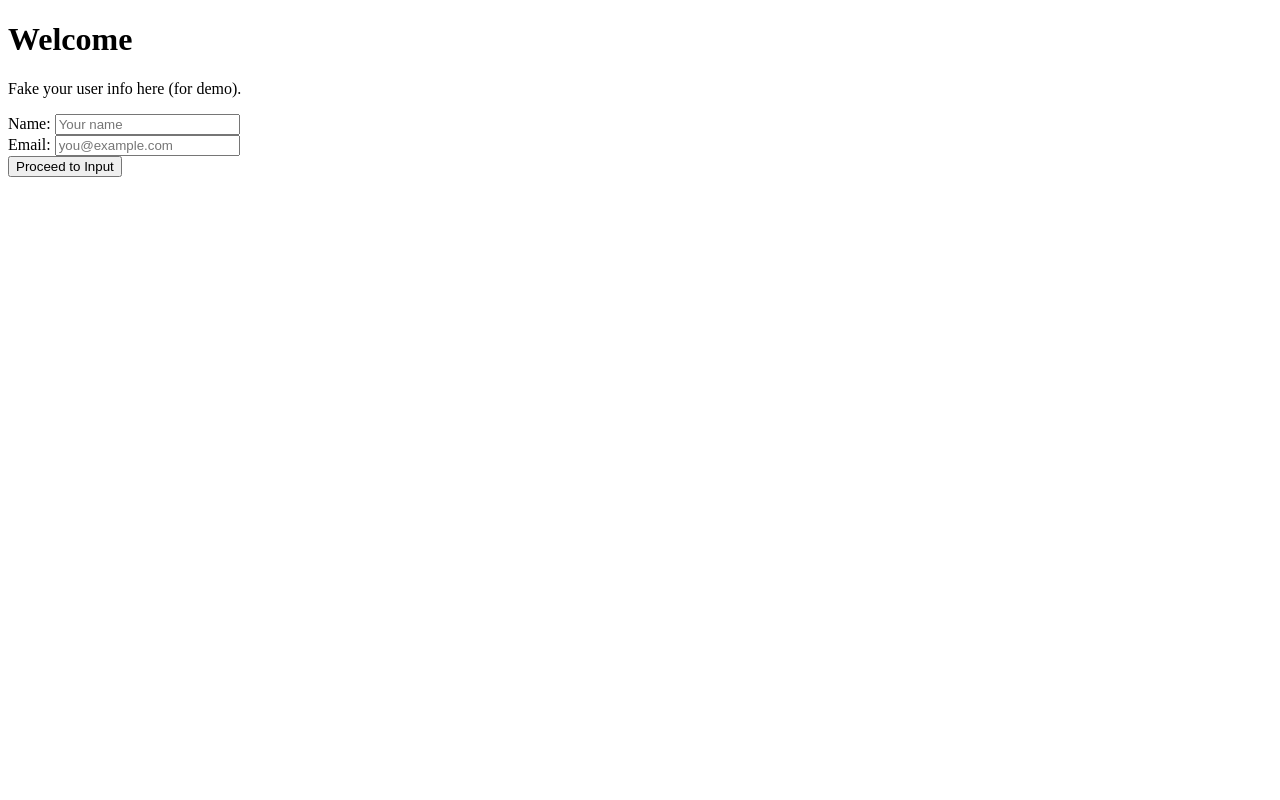
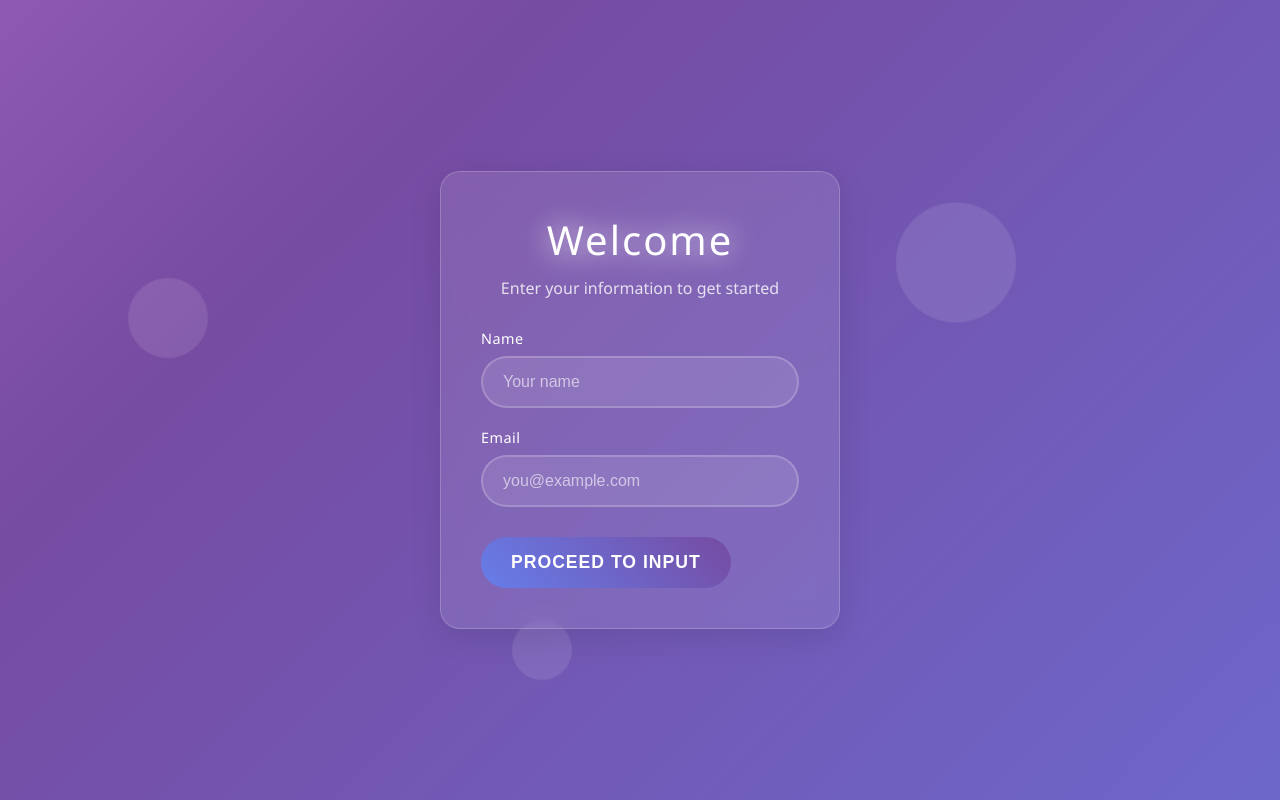
Before and after one commit to Abisha-sthanis/Sonar-Rock-and-Mine-deployement, a Flask app: page / in a window 1280 px wide. Run offline with Flask 3, Linux system fonts and the light colour scheme; parts of the project's set-up code (start-up, migrations or seed data) failed here and were passed over.

Commit message:
modified welcome .html

```diff
--- a/templates/welcome.html
+++ b/templates/welcome.html
@@ -1,17 +1,273 @@
-<!-- templates/welcome.html -->
 <!doctype html>
 <html lang="en">
 <head>
 <meta charset="utf-8">
 <title>Welcome</title>
+<style>
+* {
+    margin: 0;
+    padding: 0;
+    box-sizing: border-box;
+}
+
+body {
+    font-family: 'Segoe UI', Tahoma, Geneva, Verdana, sans-serif;
+    background: linear-gradient(-45deg, #667eea, #764ba2, #f093fb, #f5576c);
+    background-size: 400% 400%;
+    animation: gradientShift 15s ease infinite;
+    min-height: 100vh;
+    display: flex;
+    align-items: center;
+    justify-content: center;
+    overflow: hidden;
+}
+
+@keyframes gradientShift {
+    0% { background-position: 0% 50%; }
+    50% { background-position: 100% 50%; }
+    100% { background-position: 0% 50%; }
+}
+
+.container {
+    background: rgba(255, 255, 255, 0.1);
+    backdrop-filter: blur(10px);
+    border: 1px solid rgba(255, 255, 255, 0.2);
+    border-radius: 20px;
+    padding: 40px;
+    box-shadow: 0 8px 32px rgba(0, 0, 0, 0.1);
+    transform: translateY(50px);
+    opacity: 0;
+    animation: slideIn 1s ease-out forwards;
+    max-width: 400px;
+    width: 90%;
+}
+
+@keyframes slideIn {
+    to {
+        transform: translateY(0);
+        opacity: 1;
+    }
+}
+
+h1 {
+    color: white;
+    text-align: center;
+    margin-bottom: 10px;
+    font-size: 2.5rem;
+    font-weight: 300;
+    letter-spacing: 2px;
+    animation: titleGlow 2s ease-in-out infinite alternate;
+}
+
+@keyframes titleGlow {
+    from { text-shadow: 0 0 20px rgba(255, 255, 255, 0.5); }
+    to { text-shadow: 0 0 30px rgba(255, 255, 255, 0.8), 0 0 40px rgba(255, 255, 255, 0.3); }
+}
+
+.subtitle {
+    color: rgba(255, 255, 255, 0.8);
+    text-align: center;
+    margin-bottom: 30px;
+    font-size: 1rem;
+    animation: fadeIn 1.5s ease-out forwards;
+    opacity: 0;
+}
+
+@keyframes fadeIn {
+    to { opacity: 1; }
+}
+
+form {
+    display: flex;
+    flex-direction: column;
+    gap: 20px;
+}
+
+.form-group {
+    position: relative;
+    animation: slideInLeft 1s ease-out forwards;
+    opacity: 0;
+    transform: translateX(-30px);
+}
+
+.form-group:nth-child(1) { animation-delay: 0.3s; }
+.form-group:nth-child(2) { animation-delay: 0.5s; }
+.form-group:nth-child(3) { animation-delay: 0.7s; }
+
+@keyframes slideInLeft {
+    to {
+        opacity: 1;
+        transform: translateX(0);
+    }
+}
+
+label {
+    display: block;
+    color: white;
+    font-weight: 500;
+    margin-bottom: 8px;
+    font-size: 0.9rem;
+    letter-spacing: 0.5px;
+}
+
+input {
+    width: 100%;
+    padding: 15px 20px;
+    border: 2px solid rgba(255, 255, 255, 0.2);
+    border-radius: 50px;
+    background: rgba(255, 255, 255, 0.1);
+    color: white;
+    font-size: 1rem;
+    outline: none;
+    transition: all 0.3s ease;
+    backdrop-filter: blur(5px);
+}
+
+input::placeholder {
+    color: rgba(255, 255, 255, 0.6);
+}
+
+input:focus {
+    border-color: rgba(255, 255, 255, 0.6);
+    background: rgba(255, 255, 255, 0.2);
+    transform: scale(1.02);
+    box-shadow: 0 0 20px rgba(255, 255, 255, 0.3);
+}
+
+button {
+    padding: 15px 30px;
+    border: none;
+    border-radius: 50px;
+    background: linear-gradient(45deg, #667eea, #764ba2);
+    color: white;
+    font-size: 1.1rem;
+    font-weight: 600;
+    cursor: pointer;
+    transition: all 0.3s ease;
+    position: relative;
+    overflow: hidden;
+    margin-top: 10px;
+    text-transform: uppercase;
+    letter-spacing: 1px;
+}
+
+button::before {
+    content: '';
+    position: absolute;
+    top: 0;
+    left: -100%;
+    width: 100%;
+    height: 100%;
+    background: linear-gradient(45deg, transparent, rgba(255, 255, 255, 0.3), transparent);
+    transition: left 0.5s;
+}
+
+button:hover {
+    transform: translateY(-3px);
+    box-shadow: 0 10px 25px rgba(0, 0, 0, 0.2);
+    background: linear-gradient(45deg, #5a6fd8, #6a4190);
+}
+
+button:hover::before {
+    left: 100%;
+}
+
+button:active {
+    transform: translateY(-1px);
+}
+
+.floating-shapes {
+    position: absolute;
+    top: 0;
+    left: 0;
+    width: 100%;
+    height: 100%;
+    pointer-events: none;
+    overflow: hidden;
+}
+
+.shape {
+    position: absolute;
+    background: rgba(255, 255, 255, 0.1);
+    border-radius: 50%;
+    animation: float 20s infinite linear;
+}
+
+.shape:nth-child(1) {
+    width: 80px;
+    height: 80px;
+    left: 10%;
+    animation-delay: -5s;
+}
+
+.shape:nth-child(2) {
+    width: 120px;
+    height: 120px;
+    left: 70%;
+    animation-delay: -10s;
+    animation-duration: 25s;
+}
+
+.shape:nth-child(3) {
+    width: 60px;
+    height: 60px;
+    left: 40%;
+    animation-delay: -15s;
+    animation-duration: 18s;
+}
+
+@keyframes float {
+    0% {
+        transform: translateY(100vh) rotate(0deg);
+        opacity: 0;
+    }
+    10% {
+        opacity: 1;
+    }
+    90% {
+        opacity: 1;
+    }
+    100% {
+        transform: translateY(-100px) rotate(360deg);
+        opacity: 0;
+    }
+}
+
+@media (max-width: 480px) {
+    .container {
+        padding: 30px 20px;
+        margin: 20px;
+    }
+
+    h1 {
+        font-size: 2rem;
+    }
+}
+</style>
 </head>
 <body>
-<h1>Welcome</h1>
-<p>Fake your user info here (for demo).</p>
-<form action="/input" method="get">
-<label>Name: <input type="text" name="name" placeholder="Your name"></label><br>
-<label>Email: <input type="email" name="email" placeholder="you@example.com"></label><br>
-<button type="submit">Proceed to Input</button>
-</form>
+<div class="floating-shapes">
+    <div class="shape"></div>
+    <div class="shape"></div>
+    <div class="shape"></div>
+</div>
+
+<div class="container">
+    <h1>Welcome</h1>
+    <p class="subtitle">Enter your information to get started</p>
+    <form action="/input" method="get">
+        <div class="form-group">
+            <label for="name">Name</label>
+            <input type="text" id="name" name="name" placeholder="Your name" required>
+        </div>
+        <div class="form-group">
+            <label for="email">Email</label>
+            <input type="email" id="email" name="email" placeholder="you@example.com" required>
+        </div>
+        <div class="form-group">
+            <button type="submit">Proceed to Input</button>
+        </div>
+    </form>
+</div>
 </body>
 </html>
```
